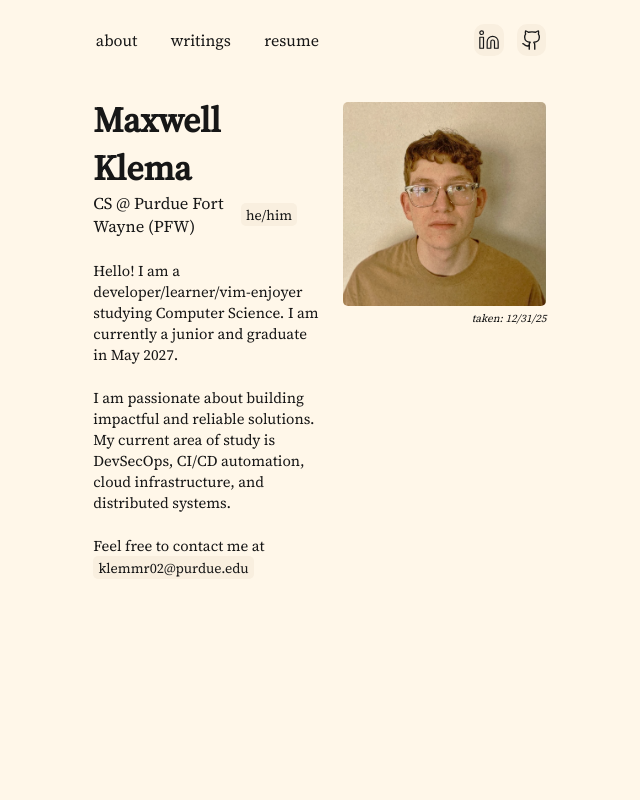
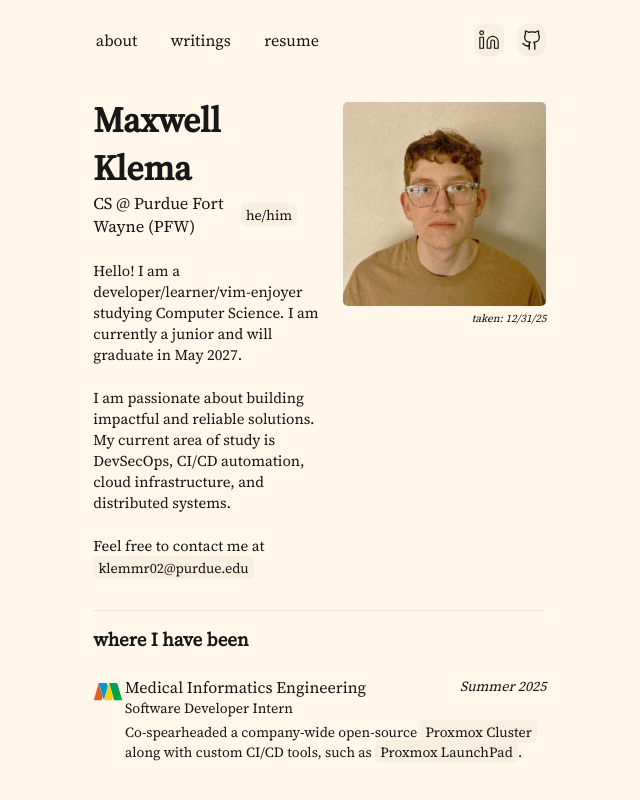
Before and after one commit to maxklema/personal-site, a Next.js app: page / in a window 1280 px wide. Shown: the whole page, without its empty margins (324-964 px from the left). Built offline with nearby package versions, Linux system fonts and the light colour scheme.

Commit message:
experience section wip

```diff
--- a/src/app/globals.css
+++ b/src/app/globals.css
@@ -50,6 +50,10 @@ body {
 a {
   color: inherit;
   text-decoration: none;
+}
+
+p {
+  color: var(--se)
 }
 
 .site-main-frame {
@@ -109,11 +113,13 @@ a {
 #githubIcon:hover {
   color: #fff;
   background: #24292e;
+  transition: all 0.3s ease-in-out;
 }
 
 #linkedinIcon:hover {
   background: #fff;
   color: #0072b1;
+  transition: all 0.3s ease-in-out;
 }
 
 @media (prefers-color-scheme: dark) {
--- a/src/app/page.module.css
+++ b/src/app/page.module.css
@@ -3,13 +3,15 @@
   --foreground: #fff;
 
   --text-primary: #000;
-  --text-secondary: #666;
+  --text-secondary: #8f8f8f;
 
   --button-primary-hover: #383838;
   --button-secondary-hover: #f2f2f2;
   --button-secondary-border: #ebebeb;
 
 }
+
+/* Bio Frame */
 
 .aboutPageMainframe {
   padding: 5vh 0vw 5vh 0.6vw;
@@ -73,9 +75,66 @@
   font-style: italic;
 }
 
-#email {
+#hyperlink {
   background: var(--accent);
   padding: 0.2vh 0.4vw;
   border-radius: 5px;
+  font-size: 14px !important;
+  color: var(--text-secondary);
+}
+
+#hyperlink:hover {
+  color: var(--text-primary);
+}
+
+/* Experience Frame */
+
+.experienceFrame {
+  border-top: solid 0.5px #e9e7db;
+  padding: 2vh 0vw;
+  margin-top: 4vh;
+  /* background-color: lime; */
+}
+
+#experienceHeader {
+  margin-bottom: 3vh;
+}
+
+/* Experience Card */
+
+.experienceCard {
+  display: flex;
+  flex-direction: row;
+  justify-content: space-between;
+  /* background-color: rgba(0, 255, 0, 0.407); */
+  border-radius: 5px;
+}
+
+.experienceCardDescription {
+  width: 93%;
+}
+
+.experienceCardTitleParent {
+  display: flex;
+  justify-content: space-between;
+  flex-direction: row;
+  margin-bottom: 0.5vh;
+}
+
+#experienceDate {
+  font-style: italic;
   font-size: 14px;
 }
+
+#experienceTitle {
+  font-size: 14px;
+}
+
+#experienceCompany {
+  font-weight: 500;
+  font-size: 16px;
+}
+
+#experienceDescription {
+  font-size: 14px;
+}
--- a/src/app/page.tsx
+++ b/src/app/page.tsx
@@ -1,8 +1,12 @@
+import Link from "next/link";
 import styles from "./page.module.css";
+import ExperienceCard from "@/components/experience card/card";
 
 export default function Page() {
   return (
     <div className={styles.aboutPageMainframe}>
+
+      {/* BIO */}
       <div className={styles.bioFrame}>
         <div className={styles.bio}>
           <h1 id={styles.nameHeader}>Maxwell Klema</h1>
@@ -11,12 +15,12 @@ export default function Page() {
             <p>he/him</p>
           </div>
           <br />
-            <p>Hello! I am a developer/learner/vim-enjoyer studying Computer Science. I am currently a junior and graduate in May 2027.</p>
+          <p>Hello! I am a developer/learner/vim-enjoyer studying Computer Science. I am currently a junior and will graduate in May 2027.</p>
           <br />
           <p>I am passionate about building impactful and reliable solutions. My current area of study is DevSecOps, CI/CD automation, cloud infrastructure, and distributed systems.</p>
           <br />
           <p>Feel free to contact me at</p>
-            <a href="mailto:klemmr02@purdue.edu" id={styles.email}>klemmr02@purdue.edu</a>
+          <a href="mailto:klemmr02@purdue.edu" id={styles.hyperlink}>klemmr02@purdue.edu</a>
         </div>
         <div className={styles.portrait}>
           <img src="/max-portrait.jpeg" alt="Max Klema Portrait 2025" />
@@ -25,6 +29,54 @@ export default function Page() {
       </div>
 
 
+      {/* EXPERIENCE */}
+      <div className={styles.experienceFrame}>
+        <h3 id={styles.experienceHeader}>where I have been</h3>
+        <ExperienceCard
+          imgSrc="./MIE.svg"
+          imgAlt="MIE Logo SVG"
+          companyName="Medical Informatics Engineering"
+          positionTitle="Software Developer Intern"
+          positionDate="Summer 2025"
+          experienceDesc={<p>Co-spearheaded a company-wide open-source{" "}
+            <Link href="https://opensource.mieweb.org/" target="_blank" id={styles.hyperlink}>
+              Proxmox Cluster
+            </Link>{" "}
+            along with custom CI/CD tools, such as{" "}
+            <Link href="https://github.com/marketplace/actions/proxmox-launchpad" target="_blank" id={styles.hyperlink}>
+              Proxmox LaunchPad
+            </Link>.</p>}
+        />
+        <br /><br />
+        <ExperienceCard
+          imgSrc="./MIE.svg"
+          imgAlt="MIE Logo SVG"
+          companyName="Medical Informatics Engineering"
+          positionTitle="Software Developer Intern"
+          positionDate="Summer 2024"
+          experienceDesc={<p>Developed{" "}
+            <Link href="https://www.npmjs.com/package/@maxklema/mie-api-tools" target="_blank" id={styles.hyperlink}>WebChart API Tools</Link>, including WebChart{'\''}s chart export tool using with multithreading using Node.js worker_threads, improving upload speed by 90% in high-volume patient data
+            handling. Created {" "}
+            <Link href="https://github.com/maxklema/WebChart-Go" target="_blank" id={styles.hyperlink}>WebChart Go</Link>
+            , too, a mobile application interface to WebChart.
+            </p>}
+        />
+        <br /><br />
+        <ExperienceCard
+          imgSrc="./CodeClouds.png"
+          imgAlt="CodeClouds Logo SVG"
+          companyName="CodeClouds"
+          positionTitle="Web Development and Design Intern"
+          positionDate="Summer & Fall 2022"
+          experienceDesc={<p>Wireframing, web development, and graphic design.
+            Created <Link href="https://ariseroanoke.org/" target="_blank" id={styles.hyperlink}>Arise Church site</Link>.
+            </p>}
+        />
+
+
+      </div>
+
+
 
     </div>
   );
--- /dev/null
+++ b/src/components/experience card/card.module.css
@@ -0,0 +1,42 @@
+/* Experience Card */
+
+.experienceCard {
+  display: flex;
+  flex-direction: row;
+  justify-content: space-between;
+  /* background-color: rgba(0, 255, 0, 0.407); */
+  border-radius: 5px;
+}
+
+.experienceCardDescription {
+  width: 93%;
+}
+
+.experienceCardLogo {
+  padding-top: 0.15vh;
+}
+
+.experienceCardTitleParent {
+  display: flex;
+  justify-content: space-between;
+  flex-direction: row;
+  margin-bottom: 0.5vh;
+}
+
+#experienceDate {
+  font-style: italic;
+  font-size: 14px;
+}
+
+#experienceTitle {
+  font-size: 14px;
+}
+
+#experienceCompany {
+  font-weight: 500;
+  font-size: 16px;
+}
+
+#experienceDescription {
+  font-size: 14px;
+}
--- /dev/null
+++ b/src/components/experience card/card.tsx
@@ -0,0 +1,41 @@
+import styles from "./card.module.css";
+
+export default function ExperienceCard({
+    imgSrc,
+    imgAlt,
+    companyName,
+    positionTitle,
+    positionDate,
+    experienceDesc
+}: {
+    imgSrc: string;
+    imgAlt: string;
+    companyName: string;
+    positionTitle: string;
+    positionDate: string;
+    experienceDesc: any;
+}) {
+    return (
+        <div className={styles.experienceCard}>
+            <div className={styles.experienceCardLogo}>
+                <img src={imgSrc} alt={imgAlt} width={30} height={30} />
+            </div>
+            <div className={styles.experienceCardDescription}>
+                <div className={styles.experienceCardTitleParent}>
+                    <div className={styles.experienceCardTitle}>
+                        {/* Title */}
+                        <p id={styles.experienceCompany}>{companyName}</p>
+                        <p id={styles.experienceTitle}>{positionTitle}</p>
+                    </div>
+                    <div className={styles.experienceCardDate}>
+                        {/* Date */}
+                        <p id={styles.experienceDate}>{positionDate}</p>
+                    </div>
+                </div>
+                <div id={styles.experienceDescription}>
+                    { experienceDesc }
+                </div>
+            </div>
+        </div>
+    );
+}
```
Also changed, not shown: public/CodeClouds.png (added), public/MIE.svg (added), public/nav-animation.js (added), src/app/nav-animation.js (added). Lines whose indentation alone changed are shown as unchanged.
